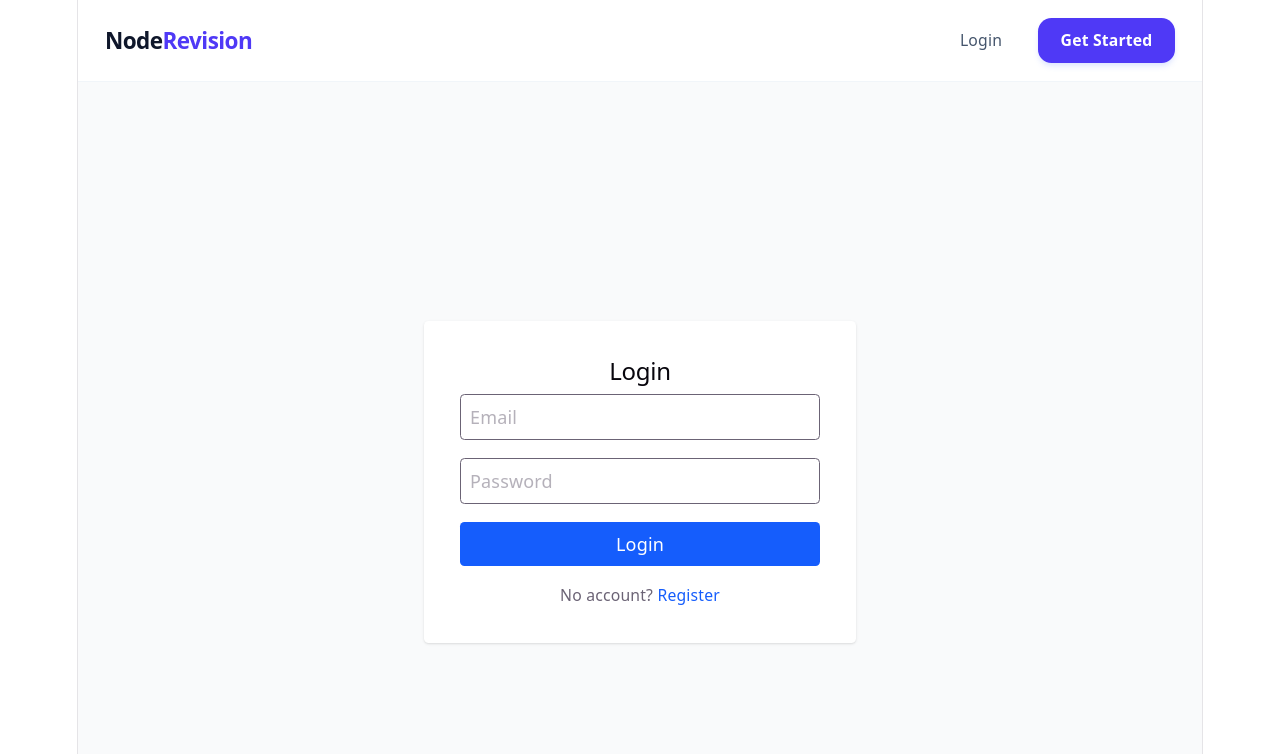
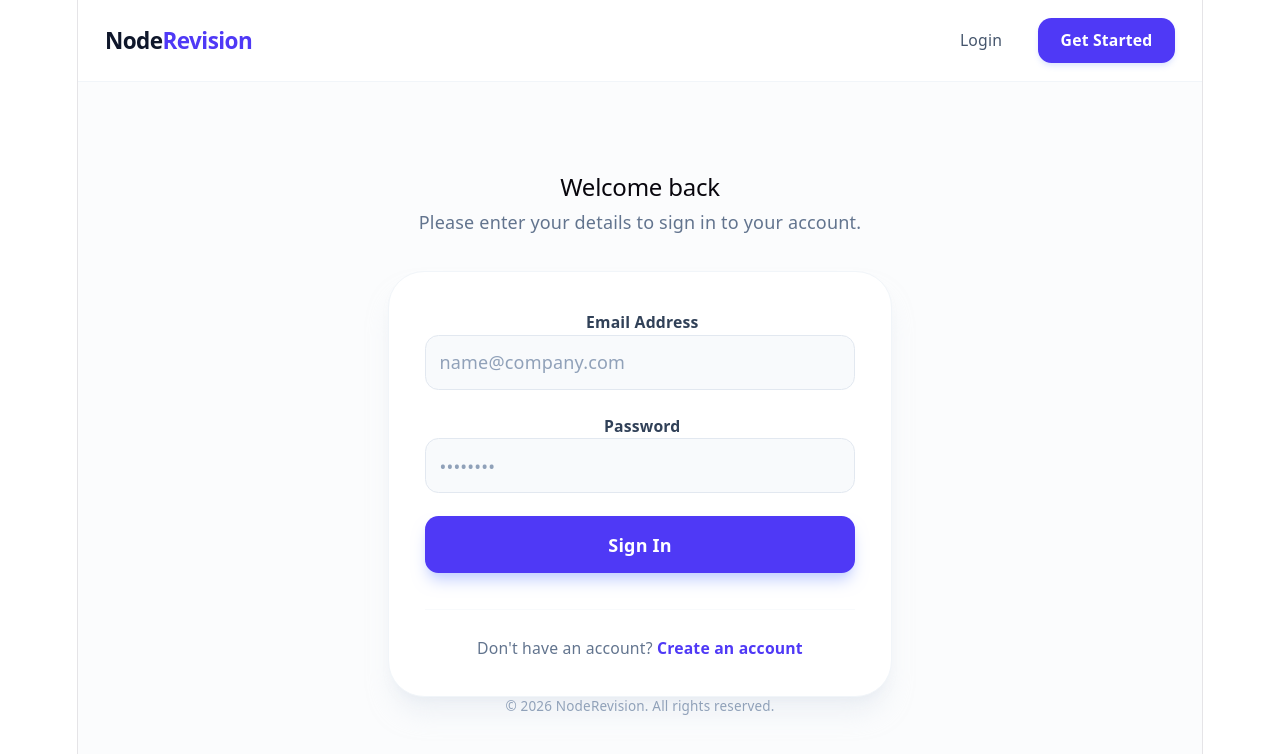
Before and after one commit to morningstar004/Node_Revision, a React (Vite) app in the folder frontend/: page /login in a window 1280 px wide. Shown: the top 754 px of the page. Built offline with nearby package versions, Linux system fonts and the light colour scheme.

Commit message:
changed the Login page frontend added Navlinks to navigate under pages

```diff
--- a/frontend/src/pages/Login.jsx
+++ b/frontend/src/pages/Login.jsx
@@ -1,7 +1,7 @@
 import { useState } from "react";
 import api from "../api/axios";
 import { useAuth } from "../context/AuthContext";
-import { useNavigate } from "react-router-dom";
+import { useNavigate, Link } from "react-router-dom"; // Added Link for better routing
 
 export default function Login() {
   const [form, setForm] = useState({ email: "", password: "" });
@@ -11,45 +11,84 @@ export default function Login() {
 
   const handleSubmit = async (e) => {
     e.preventDefault();
+    setError(""); // Clear error before trying
     try {
       const res = await api.post("/users/login", form);
-      login(res.data.user); // saves user to context + localStorage
+      login(res.data.user);
       navigate("/posts");
     } catch (err) {
-      setError(err.response?.data?.message || "Login failed");
+      setError(err.response?.data?.message || "Login failed. Please check your credentials.");
     }
   };
 
   return (
-    <div className="min-h-screen flex items-center justify-center bg-gray-50">
-      <form
-        onSubmit={handleSubmit}
-        className="bg-white p-8 rounded shadow w-96 space-y-4"
-      >
-        <h2 className="text-2xl font-bold">Login</h2>
-        {error && <p className="text-red-500 text-sm">{error}</p>}
+    <div className="min-h-[calc(100vh-76px)] flex items-center justify-center bg-slate-50/50 px-4">
+      <div className="w-full max-w-md">
+        {/* Header Section */}
+        <div className="text-center mb-8">
+          <h2 className="text-3xl font-extrabold text-slate-900 tracking-tight">
+            Welcome back
+          </h2>
+          <p className="text-slate-500 mt-2">
+            Please enter your details to sign in to your account.
+          </p>
+        </div>
+
+        {/* Form Card */}
+        <div className="bg-white p-8 rounded-[2rem] shadow-xl shadow-slate-200/50 border border-slate-100">
+          <form onSubmit={handleSubmit} className="space-y-5">
+
+            {error && (
+              <div className="bg-rose-50 border border-rose-100 text-rose-600 px-4 py-3 rounded-xl text-sm font-medium animate-pulse">
+                {error}
+              </div>
+            )}
+
+            <div className="space-y-1.5">
+              <label className="text-sm font-semibold text-slate-700 ml-1">Email Address</label>
               <input
-          className="w-full border p-2 rounded"
-          placeholder="Email"
+                className="w-full bg-slate-50 border border-slate-200 p-3 rounded-xl outline-none focus:ring-4 focus:ring-indigo-500/10 focus:border-indigo-500 transition-all placeholder:text-slate-400"
+                placeholder="name@company.com"
                 type="email"
+                required
                 onChange={(e) => setForm({ ...form, email: e.target.value })}
               />
+            </div>
+
+            <div className="space-y-1.5">
+              <label className="text-sm font-semibold text-slate-700 ml-1">Password</label>
               <input
-          className="w-full border p-2 rounded"
-          placeholder="Password"
+                className="w-full bg-slate-50 border border-slate-200 p-3 rounded-xl outline-none focus:ring-4 focus:ring-indigo-500/10 focus:border-indigo-500 transition-all placeholder:text-slate-400"
+                placeholder="••••••••"
                 type="password"
+                required
                 onChange={(e) => setForm({ ...form, password: e.target.value })}
               />
-        <button className="w-full bg-blue-600 text-white py-2 rounded hover:bg-blue-700">
-          Login
+            </div>
+
+            <button className="w-full bg-indigo-600 text-white py-3.5 rounded-xl font-bold hover:bg-indigo-700 transition-all shadow-lg shadow-indigo-200 active:scale-[0.98]">
+              Sign In
             </button>
-        <p className="text-sm text-center">
-          No account?{" "}
-          <a href="/register" className="text-blue-600">
-            Register
-          </a>
+          </form>
+
+          <div className="mt-8 pt-6 border-t border-slate-50 text-center">
+            <p className="text-sm text-slate-500">
+              Don't have an account?{" "}
+              <Link
+                to="/register"
+                className="text-indigo-600 font-semibold hover:text-indigo-700 transition-colors"
+              >
+                Create an account
+              </Link>
             </p>
-      </form>
+          </div>
+        </div>
+
+        {/* Footer info (optional) */}
+        <p className="text-center mt-8 text-xs text-slate-400">
+          &copy; {new Date().getFullYear()} NodeRevision. All rights reserved.
+        </p>
+      </div>
     </div>
   );
 }
```
Lines whose indentation alone changed are shown as unchanged.
